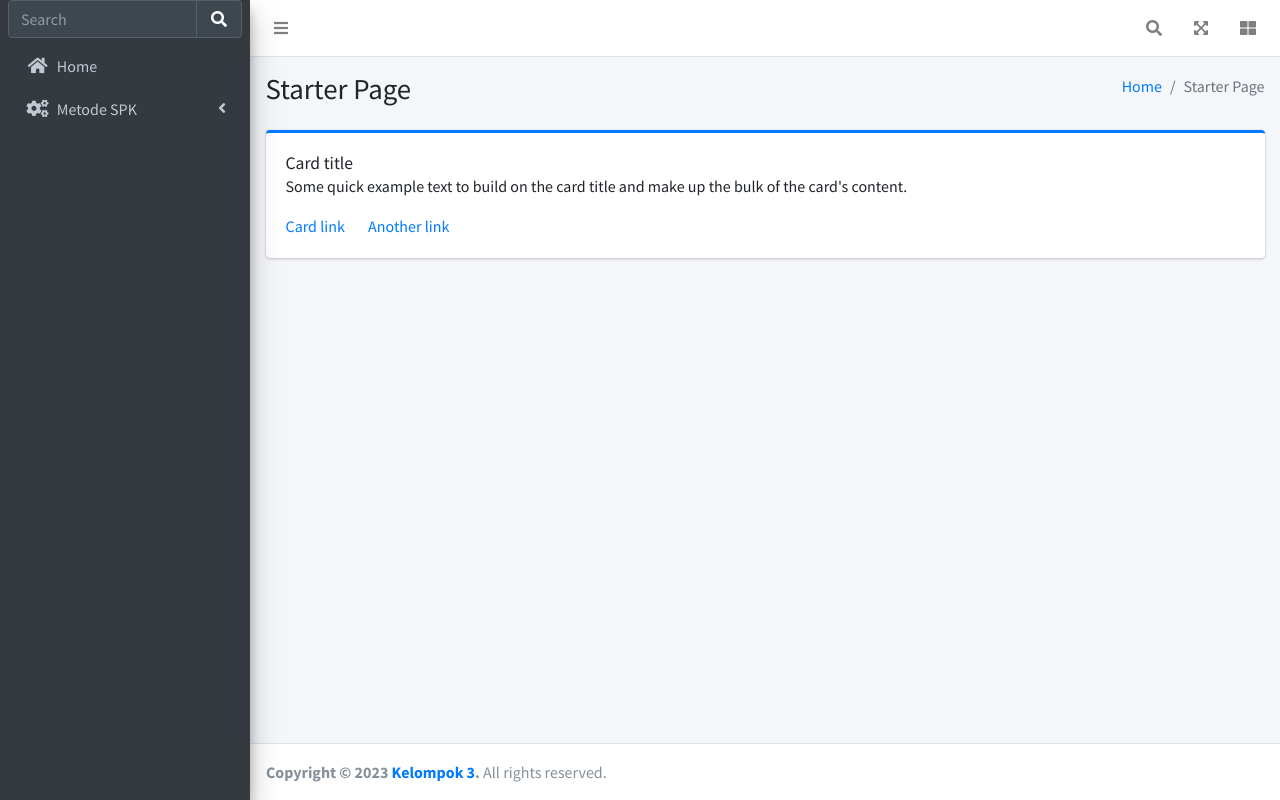
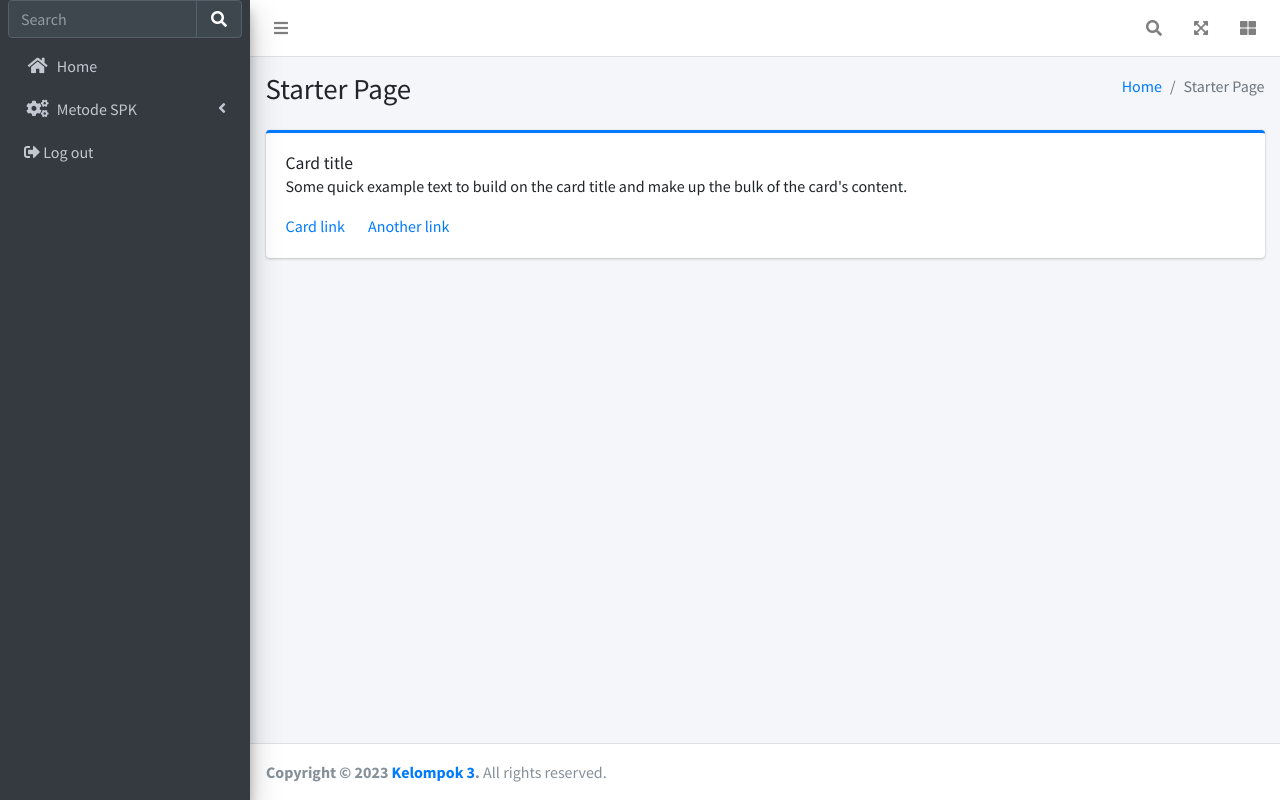
Before and after one commit to hansdevv/Flask-SPK-Pemilihan_smartphone, a Flask app: template templates/starter.html in a window 1280 px wide. Run offline with Flask 2, Linux system fonts and the light colour scheme; the template is opened without the code that fills it, so the values that code supplies are empty; some libraries are stand-ins or nearby versions.

Commit message:
menambah menu logout

```diff
--- a/app.py
+++ b/app.py
@@ -1,4 +1,4 @@
-from flask import Flask, redirect, render_template, session, request, jsonify
+from flask import Flask, redirect, render_template, session, request, jsonify, url_for
 from datetime import timedelta
 from werkzeug.utils import secure_filename
 from dotenv import load_dotenv
@@ -235,6 +235,14 @@ def login():
 			msg = 'Username atau Password tidak ditemukan'
 	return render_template('login.html', msg = msg)
 
+@app.route('/logout')
+def logout():
+	# Menghapus data sesi
+	session.pop('username', None)
+	session.pop('password', None)
+	# Redirect ke halaman login atau halaman beranda
+	return redirect(url_for('login'))
+
 @app.route('/indexData', methods=['POST'])
 def index_data():
 	if 'username' and 'password' in session:
--- a/templates/include/sidebar.html
+++ b/templates/include/sidebar.html
@@ -97,6 +97,14 @@
 								</li>
 							</ul>
 						</li>
+						<li class="nav-item">
+							<a id="logout" href="/logout" class="nav-link">
+								<i class="fas fa-sign-out-alt"></i>
+								<p>
+									Log out
+								</p>
+							</a>
+						</li>
 					</ul>
 				</nav>
 				<!-- /.sidebar-menu -->
--- a/templates/login.html
+++ b/templates/login.html
@@ -73,7 +73,6 @@
 		<!-- /.login-box -->
 	</div>
 	<!-- /.content -->
+	<!-- REQUIRED SCRIPTS -->
+	{% include 'include/script.html'%}
 </body>
-
-<!-- REQUIRED SCRIPTS -->
-{% include 'include/script.html'%}
```
